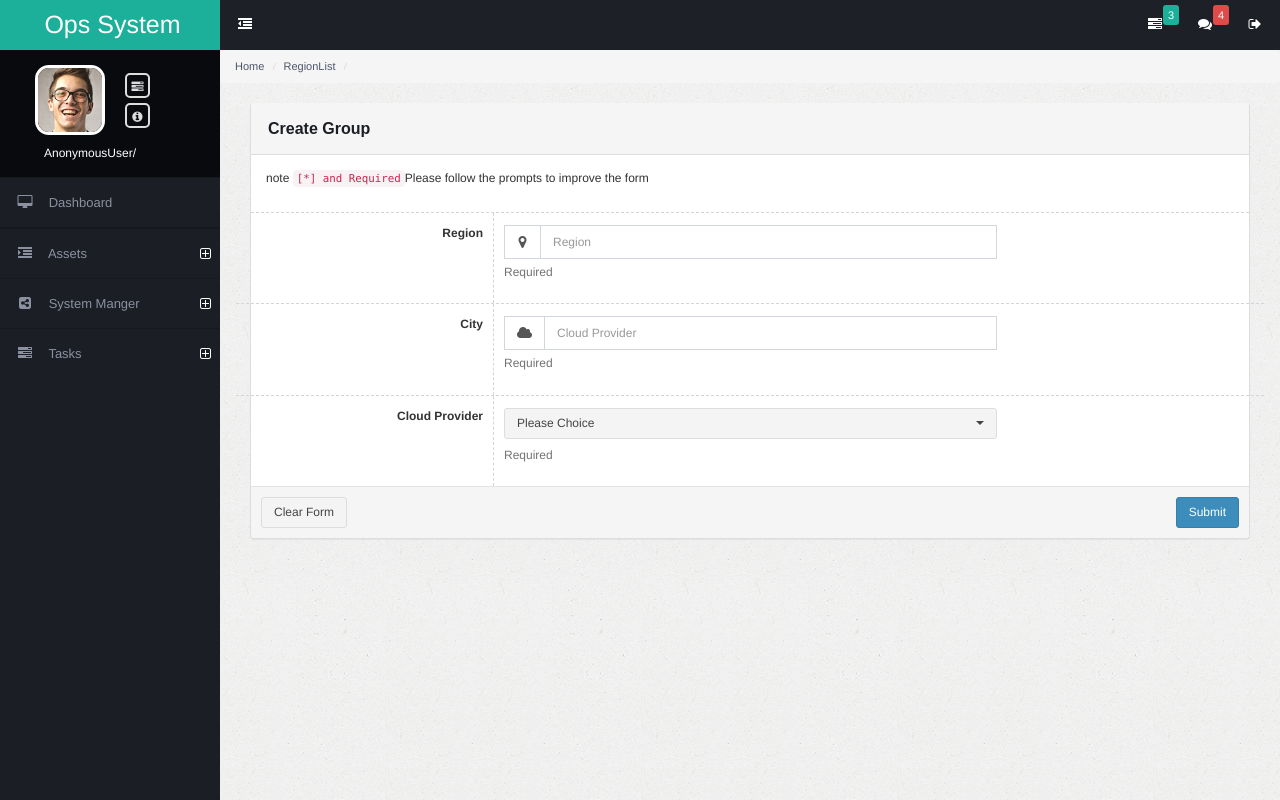
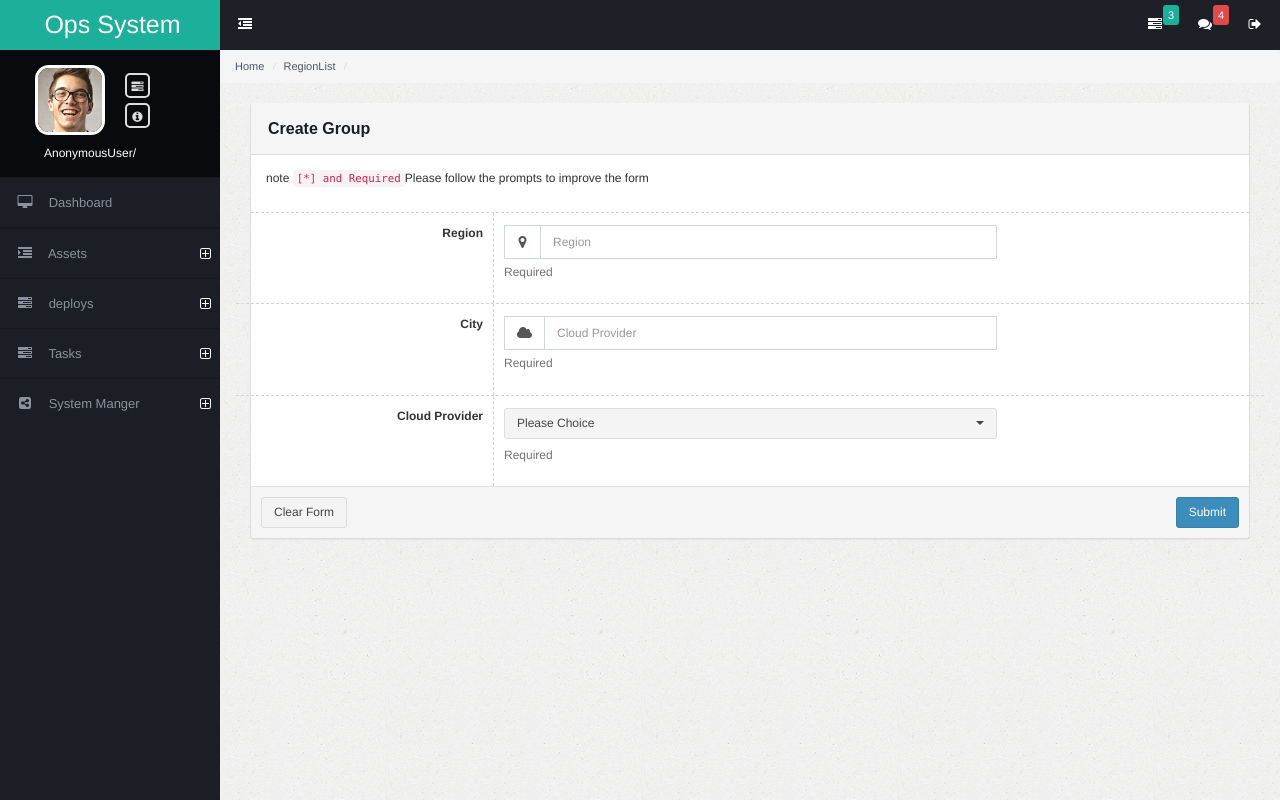
Before and after one commit to opnms/opnms, a Django app: template assets/templates/region/create_update.html in a window 1280 px wide. Run offline with Django 3.2, Linux system fonts and the light colour scheme; the template is opened without the code that fills it, so the values that code supplies are empty; some libraries are stand-ins or nearby versions.

Commit message:
saltstack

```diff
--- a/assets/templates/region/region_list.html
+++ b/assets/templates/region/region_list.html
@@ -7,7 +7,7 @@
 </ul>
  <div class="page-content-wrap pull-right">
      <div class="col-md-12">
-         <div class="col-md-9">
+         <div class="col-md-12">
                  <div class="panel panel-default">
                      <div class="panel-heading">
                          <a href="{% url 'assets:cloud-create' %}">
@@ -50,7 +50,7 @@
                      </div>
                  </div>
          </div>
-         <div class="col-md-8">
+         <div class="col-md-12">
                  <div class="panel panel-default">
                    <div class="panel-heading">
                        <a href="{% url 'assets:region-create' %}">
@@ -91,7 +91,6 @@
          </div>
      </div>
  </div>
- <script src="{% static 'login/js/jquery-3.2.1.min.js' %}"></script>
  <script>
     function delete_cloud(id) {
         var the_url = "{% url 'api-assets:cloud-list' %}";
--- a/templates/_left_side_bar.html
+++ b/templates/_left_side_bar.html
@@ -34,18 +34,18 @@
         <li class="xn-openable" id="assets" >
             <a href=""><span class="fa fa-indent"></span> <span class="xn-text">{% trans 'Assets' %}</span></a>
             <ul>
-                <li><a href="{% url 'assets:instance-list' %}"><span class="fa fa-image"></span> {% trans 'InsTances' %}</a></li>
-                <li><a href="{% url 'assets:server-list' %}"><span class="fa fa-home"></span> {% trans 'Servers' %}</a></li>
-                <li><a href="{% url 'assets:region-list' %}"><span class="fa fa-inbox"></span> {% trans 'Regions' %}</a></li>
+                <li><a href="{% url 'assets:instance-list' %}"><span class="fa fa-image text-green"></span> {% trans 'InsTances' %}</a></li>
+                <li><a href="{% url 'assets:server-list' %}"><span class="fa fa-home text-green"></span> {% trans 'Servers' %}</a></li>
+                <li><a href="{% url 'assets:region-list' %}"><span class="fa fa-inbox text-green"></span> {% trans 'Regions' %}</a></li>
             </ul>
         </li>
 
-        <!-- system manager -->
-        <li class="xn-openable" id="users">
-            <a href=""><span class="fa fa-share-alt-square"></span> <span class="xn-text">{% trans 'System Manger' %}</span></a>
+         <!-- deploy -->
+         <li class="xn-openable" id="deploys">
+            <a href=""><span class="fa fa-tasks"></span> <span class="xn-text">{% trans 'deploys' %}</span></a>
             <ul>
-                <li><a href="{% url 'users:user-list' %}"><span class="fa fa-user"></span> {% trans 'Users' %}</a></li>
-                <li><a href="#"><span class="fa fa-edit"></span> {% trans 'Perms' %}</a></li>
+                <li><a href="{% url 'deploys:salthost-list' %}"><span class="fa fa-clock-o text-green"></span> {% trans 'Salt Auth' %}</a></li>
+                <li><a href="{% url 'deploys:salthost-list' %}"><span class="fa fa-clock-o text-green"></span> {% trans 'Salt Module' %}</a></li>
             </ul>
         </li>
 
@@ -53,8 +53,18 @@
          <li class="xn-openable" id="crondtasks">
             <a href=""><span class="fa fa-tasks"></span> <span class="xn-text">{% trans 'Tasks' %}</span></a>
             <ul>
-                <li><a href="{% url 'crondtasks:periodic-list' %}"><span class="fa fa-clock-o"></span> {% trans 'Task List' %}</a></li>
-                <li><a href="{% url 'crondtasks:crontab-list' %}"><span class="fa fa-clock-o"></span> {% trans 'Crond List' %}</a></li>
+                <li><a href="{% url 'crondtasks:periodic-list' %}"><span class="fa fa-clock-o text-green"></span> {% trans 'Task List' %}</a></li>
+                <li><a href="{% url 'crondtasks:crontab-list' %}"><span class="fa fa-clock-o text-green"></span> {% trans 'Crond List' %}</a></li>
+            </ul>
+        </li>
+
+         <!-- system manager -->
+        <li class="xn-openable" id="users">
+            <a href=""><span class="fa fa-share-alt-square"></span> <span class="xn-text">{% trans 'System Manger' %}</span></a>
+            <ul>
+                <li><a href="{% url 'users:user-list' %}"><span class="fa fa-user text-green"></span> {% trans 'Users' %}</a></li>
+                <li><a href="#"><span class="fa fa-edit"></span> {% trans 'Perms' %}</a></li>
+                <li><a href="{% url 'users:saltapi-list' %}"><span class="fa fa-key text-green"></span> {% trans 'Perms' %}</a></li>
             </ul>
         </li>
     </ul>
```
